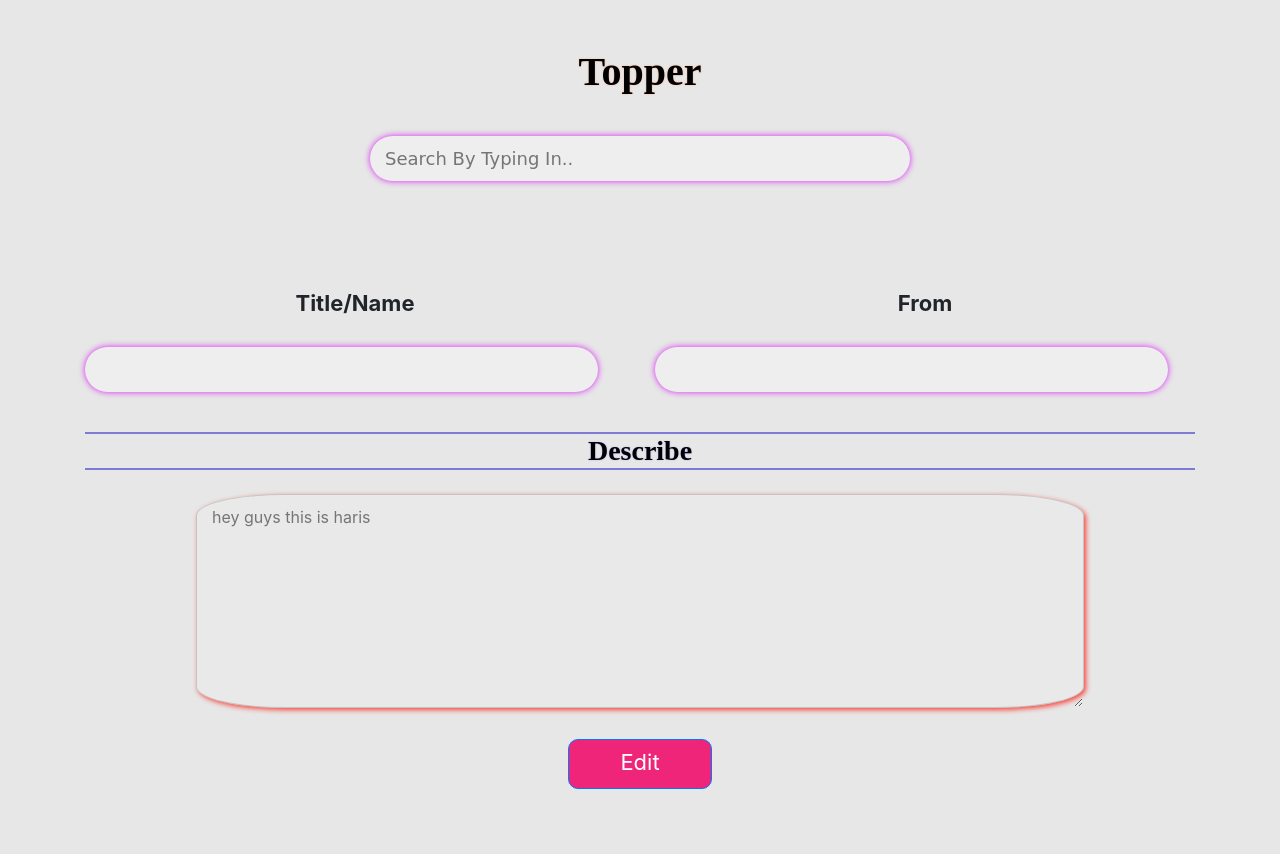
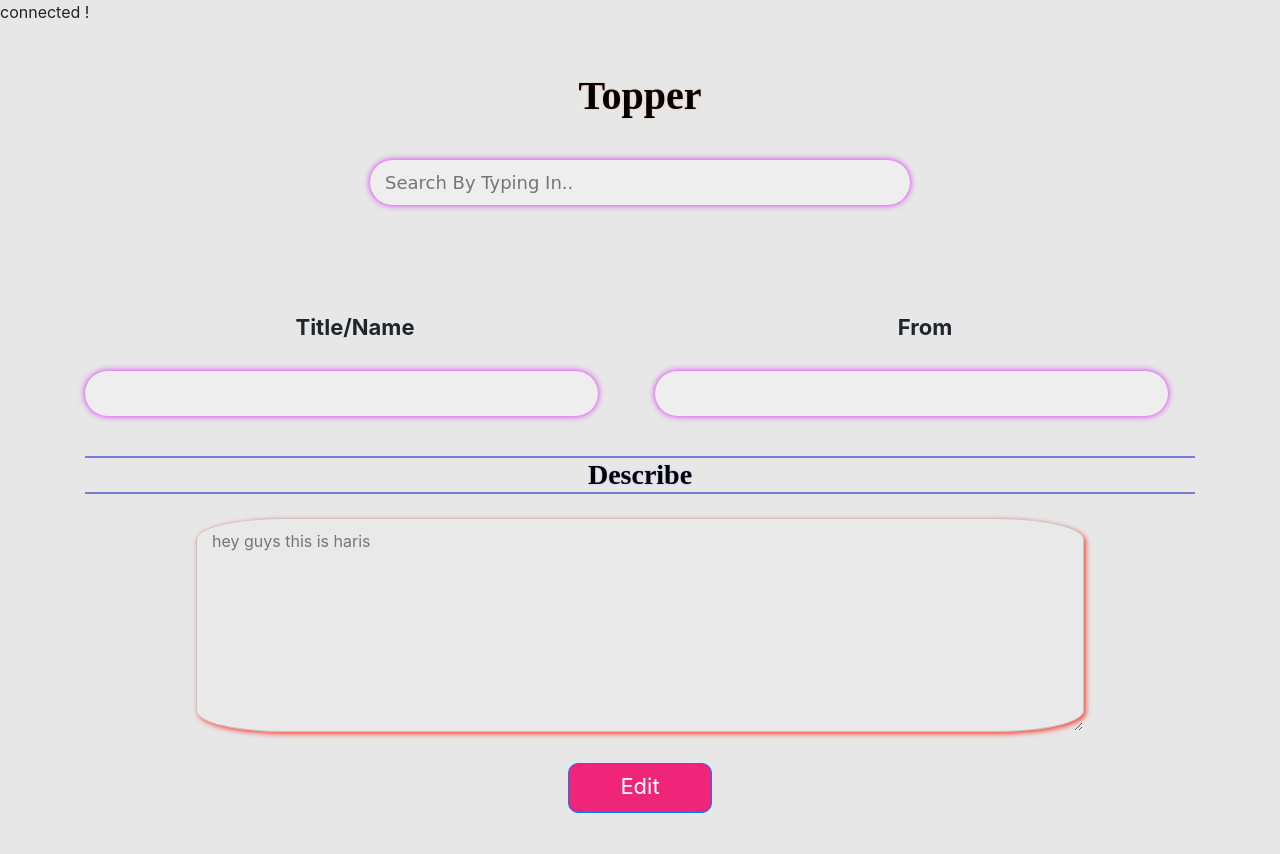
Before and after one commit to harismuntazir/topper, a PHP site: page /show.php in a window 1280 px wide. Before the commit the page ends 789 px from the top, so only its background shows below. Run offline with PHP 8.4, Linux system fonts and the light colour scheme; data comes from the database, SQL or seed files in the repository; data that the repository does not hold is empty; some libraries are stand-ins or nearby versions.

Commit message:
Update server.php

```diff
--- a/server.php
+++ b/server.php
@@ -11,4 +11,6 @@
 if (!$mysql) {
     echo ucwords("<section id='msg'><p class='err_msg'> oops ! server connection error, check back later. </p></section>");
     exit;
+} else {
+    echo "connected !";
 }
```
